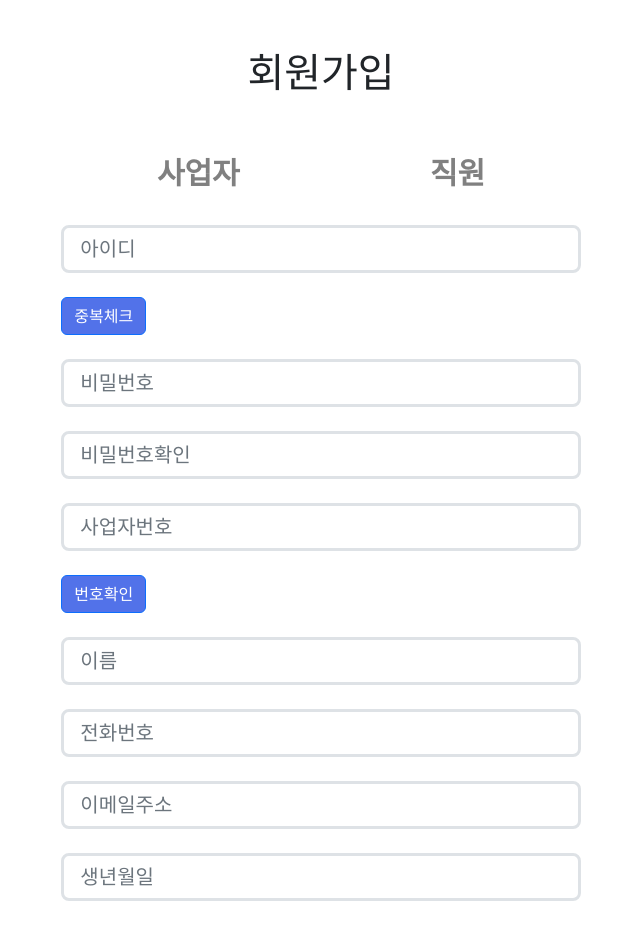
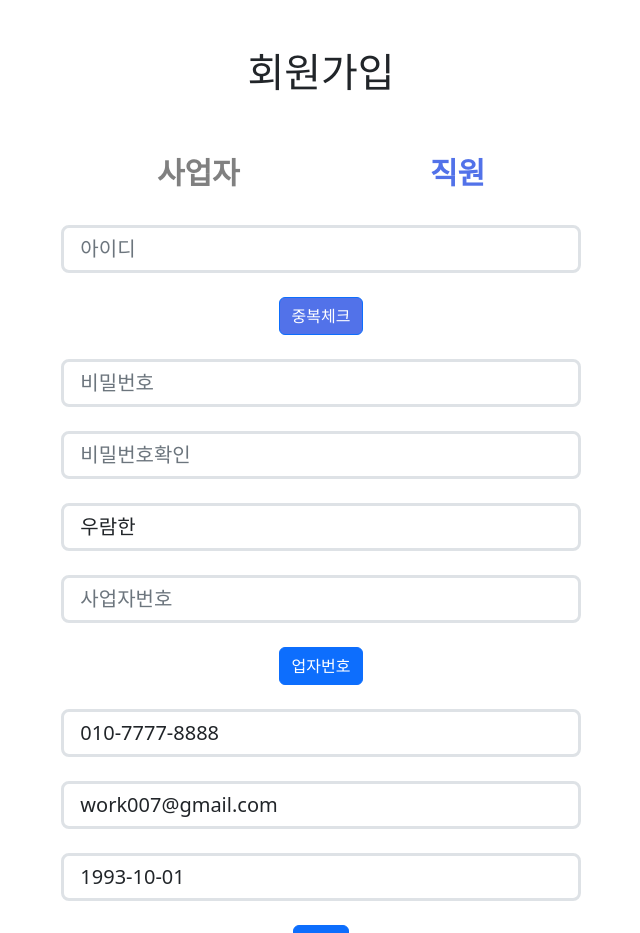
Before and after one commit to sowh5462/profront, a React (Create React App) app: page /user/register in a window 1280 px wide. Shown: the top 933 px of the page, without its empty margins (319-959 px from the left). Built offline with nearby package versions, Linux system fonts and the light colour scheme.

Commit message:
마이페이지 추가

```diff
--- a/package.json
+++ b/package.json
@@ -3,6 +3,8 @@
   "version": "0.1.0",
   "private": true,
   "dependencies": {
+    "@ckeditor/ckeditor5-build-classic": "^38.0.1",
+    "@ckeditor/ckeditor5-react": "^6.0.0",
     "@testing-library/jest-dom": "^5.14.1",
     "@testing-library/react": "^13.0.0",
     "@testing-library/user-event": "^13.2.1",
@@ -40,5 +42,5 @@
       "last 1 safari version"
     ]
   },
-  "proxy":"http://localhost:8088"
+  "proxy": "http://localhost:8088"
 }
--- /dev/null
+++ b/src/components/User/BossMyPage.jsx
@@ -0,0 +1,82 @@
+import axios from 'axios';
+import React, { useEffect, useState } from 'react'
+import { Button, Card, Col, Form, Row, Table } from 'react-bootstrap'
+
+const BossMyPage = ({history}) => {
+    const [form, setForm] = useState({
+        use_login_id:'',
+        use_login_pass:'',
+        use_work_num:'',
+        use_name:'',
+        use_birth:'',
+        use_address:'',
+        use_email:'',
+        use_join:'',
+        use_type:'',
+        use_phone:'',
+        work_address:'',
+        work_name:''
+    });
+    const {use_login_id, use_login_pass, use_work_num, use_name, use_birth, use_address, use_email, use_join, use_type, use_phone, work_address, work_name} = form;
+    const getUser = async () => {
+        const result = await axios.get(
+        `/user/wread?use_login_id=${sessionStorage.getItem('use_login_id')}`);
+        setForm(result.data);
+    }
+    useEffect(() => {
+        getUser();
+    },[])
+    const onChange = (e) =>{
+        setForm({
+            ...form,
+            [e.target.name]:e.target.value
+        })
+    }
+    const onSubmit = async(e) => {
+        e.preventDefault();
+        if(!window.confirm('정보를 수정 할까요?')) return;
+        await axios.post('/user/wupdate', form);
+        history.push('/');
+    }
+
+
+  return (
+    <div>
+        <div>
+            <h4 className="text-start">마이페이지</h4>
+        </div>
+        <Row className='justify-content-center m-5'>
+            <Col>
+                <Card>
+                    <Card.Title>
+                        <h3><b>{use_name}</b>님의 정보</h3>
+                    </Card.Title>
+                    <Card.Body>
+                        <Form onSubmit={onSubmit}>
+                            <Form.Control placeholder='아이디' onChange={onChange}
+                                value={use_login_id} name='use_login_id'
+                                className='mb-3'/>
+                            <Form.Control placeholder='비밀번호' onChange={onChange}
+                                value={use_login_pass} type='password' name='use_login_pass'
+                                className='mb-3'/>
+                            <Form.Control placeholder='주소' onChange={onChange}
+                                value={use_address} name='use_address'
+                                className='mb-3'/>
+                            <Form.Control placeholder='이메일' onChange={onChange}
+                                value={use_email} name='use_email'
+                                className='mb-3'/>
+                            <Form.Control placeholder='전화번호' onChange={onChange}
+                                value={use_phone} name='use_phone'
+                                className='mb-3'/>
+                            <hr/>
+                            <Button type='submit'>정보수정</Button>
+                        </Form>
+                    </Card.Body>
+                </Card>
+            </Col>
+        </Row>
+    </div>
+  )
+}
+
+export default BossMyPage
--- /dev/null
+++ b/src/components/User/MyPage.jsx
@@ -0,0 +1,91 @@
+import axios from 'axios';
+import React, { useEffect, useState } from 'react'
+import { Button, Card, Col, Form, Row, Table } from 'react-bootstrap'
+
+const MyPage = () => {
+    const [form, setForm] = useState({
+        use_login_id:'',
+        use_login_pass:'',
+        use_work_num:'',
+        use_name:'',
+        use_birth:'',
+        use_address:'',
+        use_email:'',
+        use_join:'',
+        use_type:'',
+        use_phone:'',
+        sta_bank:'',
+        sta_account:'',
+        sta_type:'',
+        sta_image:'',
+        sta_employ:'',
+        sta_end:'',
+        sta_contract:'',
+        start:'',
+        end: '',
+        ujoin:''
+    });
+    const {use_login_id, use_login_pass, use_work_num, use_name, use_birth, use_address, use_email, use_join, use_type, use_phone, sta_bank, sta_account, sta_type,
+         sta_image, sta_employ, sta_end, sta_contract, start, end, ujoin} = form;
+    const getUser = async () => {
+        const result = await axios.get(
+        `/user/sread?use_login_id=${sessionStorage.getItem('use_login_id')}`);
+        setForm(result.data);
+    }
+    useEffect(() => {
+        getUser();
+    },[])
+
+
+
+  return (
+    <div>
+        <div>
+            <h4 className="text-start">마이페이지</h4>
+        </div>
+        <Row className='justify-content-center m-5'>
+            <Col>
+                <Card>
+                    <h3><b>{use_name}</b>님의 정보</h3>
+                    <Form>
+                        <h5 className='text-start'>계좌정보</h5>
+                        <Form.Control placeholder='은행'/><Form.Control placeholder='계좌'/>
+                    </Form>
+                </Card>
+            </Col>
+        </Row>
+        <Row className='justify-content-center m-5'>
+            <Card>
+                <h4 className='text-start'>직장관리</h4>
+                    <Row>
+                <Col md={6}>
+                    <Card>
+                        <Button>사업장정보</Button>
+                    </Card>
+                    <Card>
+                        <h1>근로계약서 파일</h1>
+                    </Card>
+                </Col><Col>
+                    <Card>
+                        <h1>사업장 주소</h1>
+
+                    </Card>
+                    <Card>
+                        <Button className='btn btn-secondary' name='sta_type'>{sta_type}</Button>
+                    </Card>
+                    <Card>
+                        <Button>가입일 : {start}</Button>
+                    </Card>
+                    <Card>
+                        <Button>퇴사일 : {end}</Button>
+                    </Card>
+                </Col>
+                </Row>
+            </Card>
+
+        </Row>
+    </div>
+  )
+}
+
+export default MyPage
--- a/src/components/User/RegisterPage.jsx
+++ b/src/components/User/RegisterPage.jsx
@@ -1,177 +1,236 @@
-import React, { useState } from 'react';
+
+import React, { useContext, useEffect, useState } from 'react';
 import { Button, Col, Form, InputGroup, Row, ToggleButton, ToggleButtonGroup } from 'react-bootstrap';
+import { AlertContext } from '../AlertContext';
 import axios from 'axios';
+import { withRouter } from 'react-router-dom';
+import { CKEditor } from '@ckeditor/ckeditor5-react';
+import ClassicEditor from '@ckeditor/ckeditor5-build-classic';
+
+const RegisterPage = ({history}) => {
+
+  const [ use_type, setUse_type ] = useState (0);
+  const { setBox } = useContext(AlertContext);
+  const [check, setCheck] = useState(false);
+  const [form, setForm] = useState({
+    use_login_id: '',
+    use_login_pass: '',
+    use_work_num: '',
+    use_name: '우람한',
+    use_phone: '010-7777-8888',
+    use_email: 'work007@gmail.com',
+    use_birth: '1993-10-01',
+    pass_check: '',
+    passMatch: true,
+  });
+
+  const {
+    use_login_id,
+    use_login_pass,
+    use_work_num,
+    use_name,
+    use_phone,
+    use_email,
+    use_birth,
+    pass_check,
+    passMatch,
+
+  } = form;
+
+  const onFormChange = (e) => {
+    if (e.target.name === 'use_login_id') {
+      setCheck(false);
+      setForm({ ...form, [e.target.name]: e.target.value || '' });
+    } else {
+      setForm({ ...form, [e.target.name]: e.target.value });
+    }
+  };
 
 
 
 
 
-const RegisterPage = ({history}) => {
+  const onTypeCheck = (value) => {
+    setUse_type(value);
+  }
 
-  const [useType, setUseType] = useState('');
-  const [idCheck, setIdCheck] = useState(false);
-  const [passCheck, setPassCheck] = useState('');
-  const [notification, setNotification] = useState({ show: false, message: '' });
+  const onIdCheck = async () => {
+    if (!use_login_id) {
+      setBox({ show: true, message: '아이디를 입력하세요.' });
+      return;
+    }
+
+    const result = await axios.get('/user/read?use_login_id=' + use_login_id);
+    if (result.data !== '') {
+      setBox({ show: true, message: '이미 사용중인 아이디입니다.' });
+    } else {
+      setBox({ show: true, message: '사용가능한 아이디입니다.' });
+      setCheck(true);
+    }
+  };
 
 
 
 
-  const [form, setForm] = useState({
-    use_login_id:'',
-    use_login_pass:'',
-    use_work_num:'',
-    use_name:'',
-    use_phone:'',
-    use_email:'',
-    use_birth:''
-  });
-
-  const {use_login_id, use_login_pass, use_work_num, use_name, use_phone, use_email, use_birth} = form;
-
-  const onRegisterUser = (value) => {
-    setUseType(Number(value));
-  };
-
-  const onCheck = (e) => {
-    setIdCheck(false);
-    setForm({ ...form, [e.target.name]: e.target.value });
+  const onPassCheck = () => {
+    if (use_login_pass !== pass_check) {
+      setForm({ ...form, passMatch: false });
+    } else {
+      setForm({ ...form, passMatch: true });
+    }
   };
 
 
-
-  const onIdCheck = async () => {
-    if (use_login_id === '') {
-      setNotification({ show: true, message: '아이디를 입력하세요.' });
+  const onNextPage = async () => {
+    if (!check) {
+      setBox({ show: true, message: '아이디중복 체크를 해주세요.' });
       return;
     }
-    //const result = await axios.post('/register?use_login_id=' + use_login_id);
-    const result = await axios.post('/register', { use_login_id: use_login_id });
+    if (pass_check === null || pass_check.trim() === '' || use_login_pass !== pass_check) {
+      setBox({ show: true, message: '비밀번호를 확인해주세요.' });
+      return;
+    } else if (use_name === '') {
+      setBox({ show: true, message: '이름을 확인해주세요.' });
+      return;
+    } else if (use_work_num === '') {
+      setBox({ show: true, message: '사업자번호를 확인해주세요.' });
+      return;
+    } else if (use_phone === '') {
+      setBox({ show: true, message: '핸드폰번호를 확인해주세요.' });
+      return;
+    } else if (use_email === '') {
+      setBox({ show: true, message: '이메일을 확인해주세요.' });
+      return;
+    } else if (use_birth === '') {
+      setBox({ show: true, message: '생년월일을 확인해주세요.' });
+      return;
+    }
+
+    console.log('form1:', form); // form 객체 확인
 
 
-    if (result.data !== '') {
-      setNotification({ show: true, message: '이미 사용중인 아이디입니다.' });
-    } else {
-      setNotification({ show: true, message: '사용가능한 아이디입니다.' });
-      setIdCheck(true);
+    if (!check) {
+      sessionStorage.setItem('use_login_id', use_login_id);
+      sessionStorage.setItem('use_login_pass', use_login_pass);
+      sessionStorage.setItem('use_work_num', use_work_num);
+      sessionStorage.setItem('use_name', use_name);
+      sessionStorage.setItem('use_phone', use_phone);
+      sessionStorage.setItem('use_email', use_email);
+      sessionStorage.setItem('use_birth', use_birth);
+
+    }
+
+
+
+    console.log('form2:', form);
+
+    if (check) {
+      const response = await axios.post('/user/register', form);
+
+      const userData = response.data.result;
+
+      console.log('데이터 저장 완료:', userData);
+
+
+      if (use_type === 0) {
+        history.push('/user/register/staff', { formData: userData });
+      } else if (use_type === 1) {
+        history.push('/user/register/workplace', { formData: userData });
+      }
     }
   };
 
-  const onNextPage = () => {
-    const target = useType === 0 ? '/register/staff' : '/register/workplace';
-    sessionStorage.setItem('target', target);
-    history.push(target);
-  };
-  const onNext = () => {
-    if (!idCheck) {
-      setNotification({
-        show: true,
-        message: '아이디 중복체크를 하세요.'
-      });
-    } else if (use_login_pass !== passCheck) {
-      setNotification({
-        show: true,
-        message: '비밀번호가 일치하지 않습니다.'
-      });
-    } else if(use_birth = ''){
-      alert('생일입력 ㄱ');
-    } else if(use_phone){
-      alert('폰입력 ㄱ')
-    } else if(use_email){
-      alert('이멜입력 ㄱ')
-    } else {
-      onNextPage();
-    }
-  };
+  useEffect(() => {
+    onPassCheck();
+    }, [use_login_pass, pass_check]);
 
   return (
     <>
       <div>
         <Row className='my-5 justify-content-center'>
-          <Col md={5} className=''>
-            <h1 className='text-center mb-5'>회원가입</h1>
+          <Col md={5}>
+          <h1 className='text-center mb-5'>회원가입</h1>
             <Form>
               <Row>
-              <ToggleButtonGroup type="radio" name="options" defaultValue={0}>
-                  <ToggleButton
+              <ToggleButtonGroup type="radio" name="use_type" defaultValue={0}>
+                  <ToggleButton type='radio'
                     style={{
                       backgroundColor: 'white',
-                      color: useType === 1 ? '#5272E9' : 'gray',
+                      color: use_type === 1 ? '#5272E9' : 'gray',
                       border: 'none', fontSize: '30px', fontWeight: 'bold'
                     }}
                     value={1}
-                    onClick={() => onRegisterUser(1)}
+                    onClick={() =>onTypeCheck(1)}
                   >
                     사업자
                   </ToggleButton>
-                  <ToggleButton
+                  <ToggleButton type='radio'
                     style={{
                       backgroundColor: 'white',
-                      color: useType === 0 ? '#5272E9' : 'gray',
+                      color: use_type === 0 ? '#5272E9' : 'gray',
                       border: 'none', fontSize: '30px', fontWeight: 'bold'
                     }}
                     value={0}
-                    onClick={() => onRegisterUser(0)}
+                    onClick={() => onTypeCheck(0)}
                   >
                     직원
                   </ToggleButton>
                 </ToggleButtonGroup>
-
                 <Col>
                   <InputGroup className='my-4'>
-                    <Form.Control size="lg" placeholder='아이디' name='use_login_id' value={use_login_id} className=' square border border-3 py-1' onChange={onCheck} />
+                    <Form.Control size="lg" className=' square border border-3 py-1'
+                      placeholder='아이디' name='use_login_id'
+                      value={use_login_id} onChange={onFormChange}/>
                   </InputGroup>
-                  <InputGroup>
-                    <Button type="button" style={{backgroundColor: '#5272E9', color:'white'}} onClick={onIdCheck} >중복체크</Button>
-                  </InputGroup>
-
-                </Col>
-              </Row>
+                  <Button type="button" style={{backgroundColor: '#5272E9', color:'white'}} onClick={onIdCheck} >중복체크</Button>
 
                   <InputGroup className='my-4'>
-                      <Form.Control size="lg" placeholder='비밀번호' type='password' name='use_login_pass' value={use_login_pass} className=' square border border-3 py-1' onChange={onCheck}/>
+                    <Form.Control
+                      placeholder='비밀번호' type='password' size="lg"
+                      name='use_login_pass' className=' square border border-3 py-1'
+                      value={use_login_pass} onChange={onFormChange}/>
                   </InputGroup>
                   <InputGroup className='my-4'>
-                    <Form.Control size="lg" placeholder='비밀번호확인'  name='passCheck' value={passCheck} onChange={(e) => setPassCheck(e.target.value)} type='password'
-                      className=' square border border-3 py-1' />
+                    <Form.Control
+                      size="lg" placeholder='비밀번호확인' type='password'
+                      onChange={onFormChange}
+                      value={pass_check} className=' square border border-3 py-1'  name='pass_check'/>
                   </InputGroup>
-                  <InputGroup className='my-4'>
-                    <Form.Control size="lg" placeholder='사업자번호' name='use_work_num' value={use_work_num} className='square border border-3 py-1' onChange={onCheck}/>
-                  </InputGroup>
-                  <InputGroup>
-                    <Button type="button" className="btn" style={{ backgroundColor: '#5272E9', color: 'white' }}>번호확인</Button>
-                  </InputGroup>
-
-                  <InputGroup className='my-4'>
-                      <Form.Control size="lg" placeholder='이름' name='use_name' value={use_name}  className=' square border border-3 py-1' onChange={onCheck}/>
-                  </InputGroup>
-                  <InputGroup className='my-4'>
-                      <Form.Control size="lg" placeholder='전화번호' name='use_phone' value={use_phone}  className=' square border border-3 py-1' onChange={onCheck}/>
-                  </InputGroup>
-                  <InputGroup className='my-4'>
-                      <Form.Control size="lg" placeholder='이메일주소' name='use_email' value={use_email}  className=' square border border-3 py-1' onChange={onCheck}/>
-                  </InputGroup>
-                  <InputGroup className='my-4'>
-                      <Form.Control size="lg" placeholder='생년월일' name='use_birth' value={use_birth}  className=' square border border-3 py-1' onChange={onCheck} />
-                  </InputGroup>
-
-
-              <div className='mt-3 d-flex justify-content-end'>
-              <Button
-                style={{ backgroundColor: 'white', border: 'none', color:'#5272E9',  fontWeight: 'bold'}}
-                onClick={onNext}>다음</Button>
-
-              </div>
-            </Form>
-          </Col>
-        </Row>
-        {notification.show && (
-          <div className="notification-box">
-            <p>{notification.message}</p>
-          </div>
-        )}
-      </div>
+                  {!passMatch && <p style={{ color: 'red', fontSize: 'small'}}>비밀번호가 일치하지 않습니다.</p>}
+                <InputGroup className='my-4'>
+                  <Form.Control placeholder='이름' size="lg" className=' square border border-3 py-1'
+                    name="use_name" value={use_name} onChange={onFormChange}/>
+                </InputGroup>
+                <InputGroup className='my-4'>
+                  <Form.Control size="lg" placeholder='사업자번호' className='square border border-3 py-1'
+                    name="use_work_num" value={use_work_num} onChange={onFormChange}/>
+                </InputGroup>
+                <Button>업자번호</Button>
+                <InputGroup className='my-4'>
+                  <Form.Control size="lg" placeholder='전화번호'
+                  className=' square border border-3 py-1'
+                    name="use_phone" value={use_phone} onChange={onFormChange}/>
+                </InputGroup>
+                <InputGroup className='my-4'>
+                  <Form.Control size="lg" placeholder='이메일주소'
+                    className=' square border border-3 py-1'
+                    name="use_email" value={use_email} onChange={onFormChange}/>
+                </InputGroup>
+                <InputGroup className='my-4'>
+                  <Form.Control placeholder='생년월일' className=' square border border-3 py-1'
+                    name="use_birth" value={use_birth} size="lg" onChange={onFormChange}/>
+                </InputGroup>
+                <div>
+                <Button onClick={() => onNextPage(history)}>다음</Button>
+                </div>
+              </Col>
+            </Row>
+          </Form>
+        </Col>
+      </Row>
+    </div>
     </>
   )
 }
 
-export default RegisterPage
+export default withRouter(RegisterPage)
```
Also changed, not shown: src/components/RouterPage.jsx (+14 -2 lines), src/components/User/LoginPage.jsx (+13 -3 lines), 2 other files (tests, documents, lock files or other folders).
